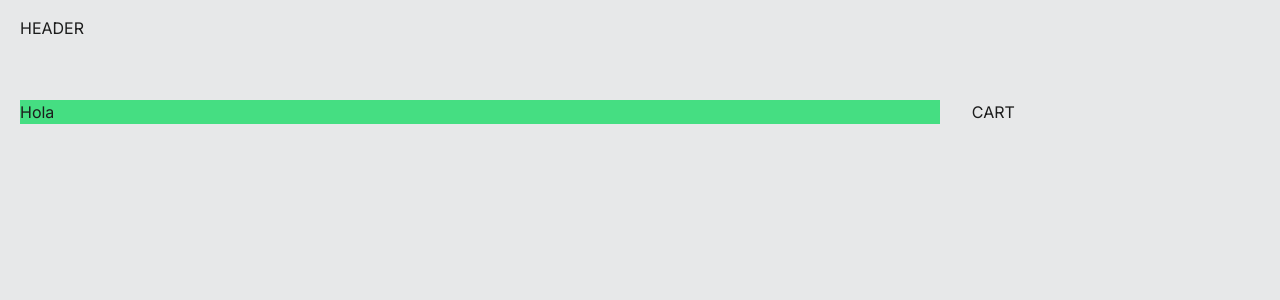
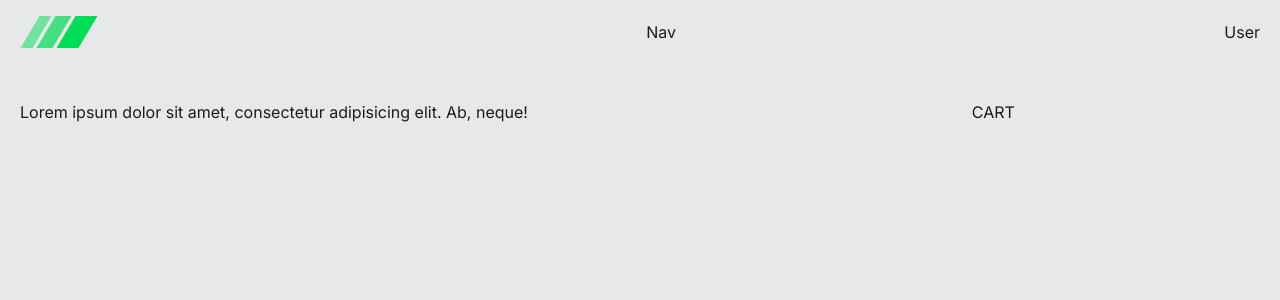
Before and after one commit to YeffersonSilva/FoodieOrder, a Next.js app in the folder client/: page / in a window 1280 px wide. Shown: the top 300 px of the page. Built offline with nearby package versions, Linux system fonts and the light colour scheme.

Commit message:
feat: Create Logo component
- Added Logo component for displaying the logo.
- Included basic styling for the Logo component.
- Implemented in main views for better visibility.

```diff
--- a/client/src/app/(root)/page.tsx
+++ b/client/src/app/(root)/page.tsx
@@ -3,7 +3,7 @@
 export default function Home() {
   return (
     <div>
-      <h1 className="bg-primary/70">Hola</h1>
+      <h1 className="">Lorem ipsum dolor sit amet, consectetur adipisicing elit. Ab, neque!</h1>
     </div>
   );
 }
--- a/client/src/components/header.tsx
+++ b/client/src/components/header.tsx
@@ -1,7 +1,13 @@
+import Logo from "./logo";
+
 export const Header = () => {
     return (
-        <header>
-            HEADER
+        <header className="flex items-center justify-between">
+            <section >
+                <Logo/>
+            </section>
+            <section>Nav</section>
+            <section>User</section>
         </header>
      );
 }
--- /dev/null
+++ b/client/src/components/logo.tsx
@@ -0,0 +1,34 @@
+import Link from 'next/link';
+import React from 'react';
+
+const Logo = () => {
+    return (
+        <Link href="/">
+        <svg
+          id="logo-38"
+          width="78"
+          height="32"
+          viewBox="0 0 78 32"
+          fill="none"
+          xmlns="http://www.w3.org/2000/svg"
+        >
+          {" "}
+          <path
+            d="M55.5 0H77.5L58.5 32H36.5L55.5 0Z"
+            className="fill-primary"
+          ></path>{" "}
+          <path
+            d="M35.5 0H51.5L32.5 32H16.5L35.5 0Z"
+            className="fill-primary/70"
+          ></path>{" "}
+          <path
+            d="M19.5 0H31.5L12.5 32H0.5L19.5 0Z"
+            className="fill-primary/50"
+          ></path>{" "}
+        </svg>
+      </Link>
+
+    );
+}
+
+export default Logo;
```
